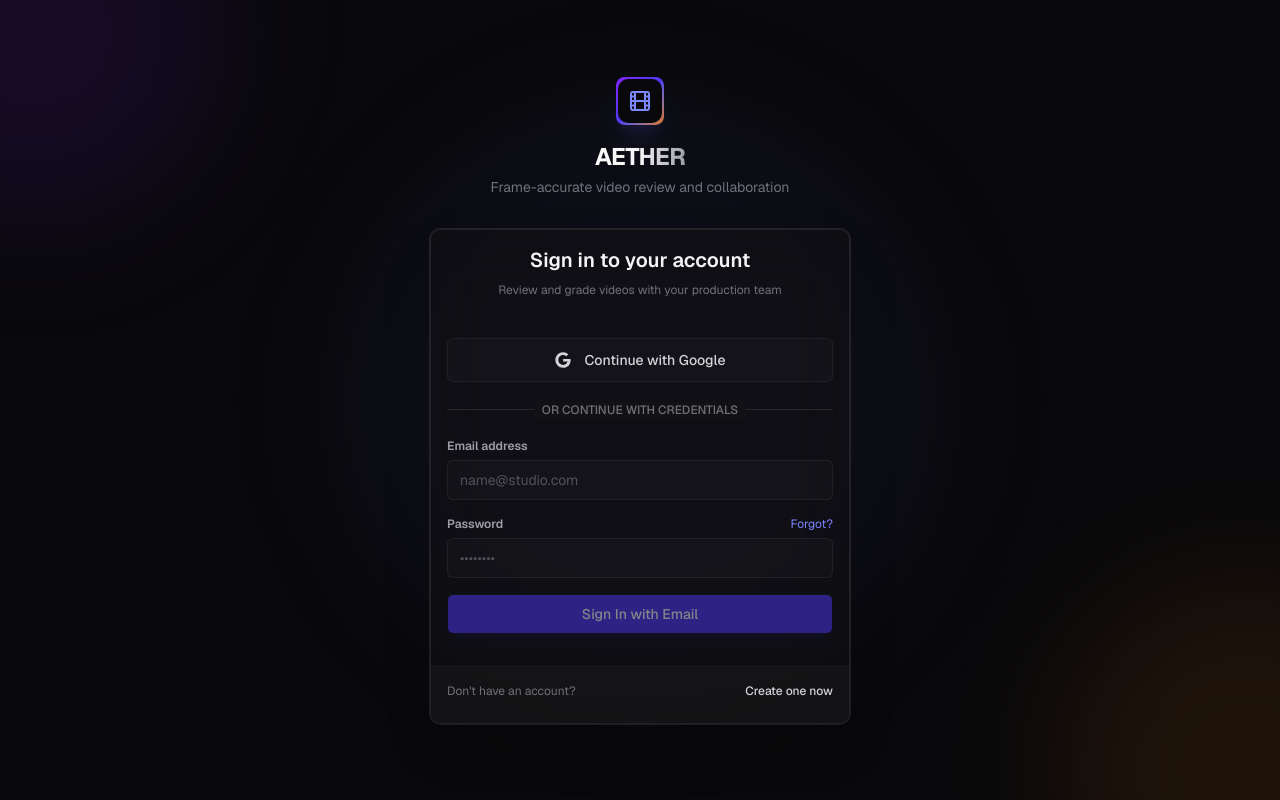
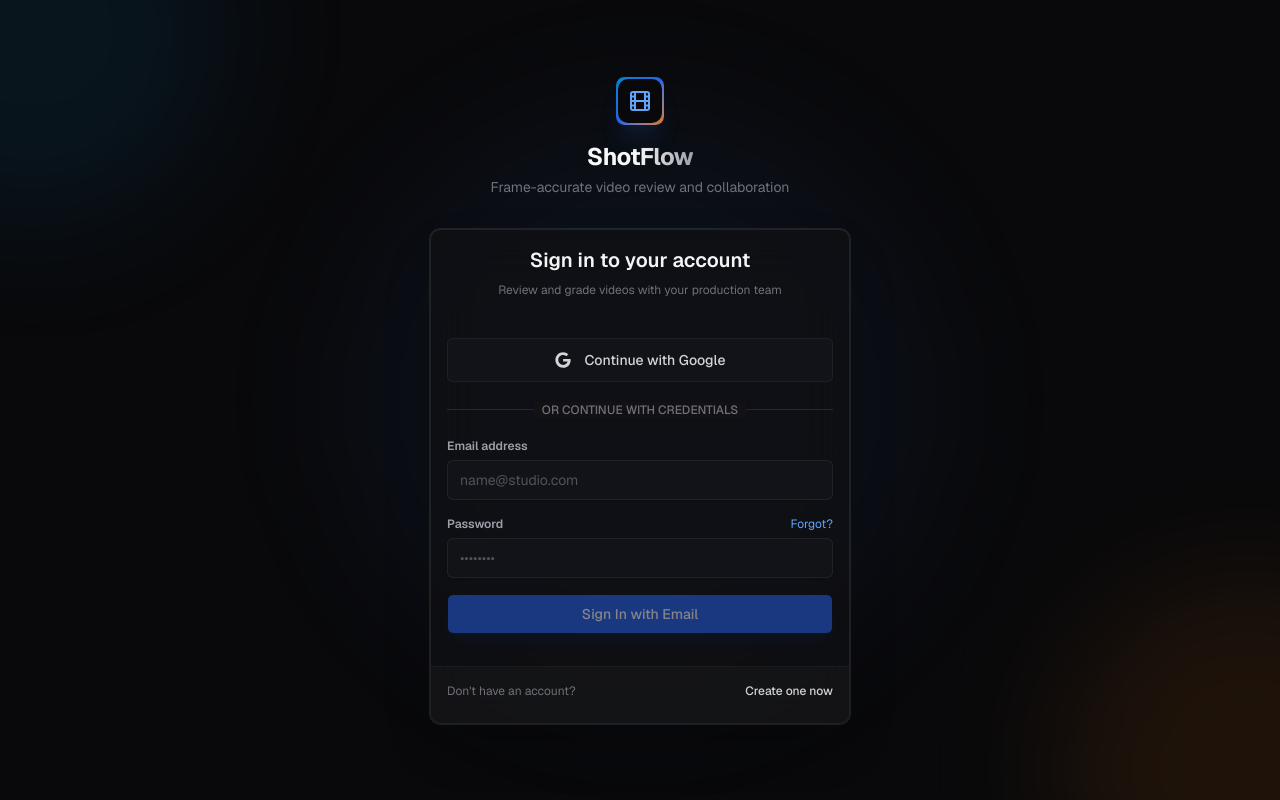
Before and after one commit to devaajay542k-cpu/frameio, a Next.js app: page /login in a window 1280 px wide. Built offline with nearby package versions, Linux system fonts and the light colour scheme; no server answers.

Commit message:
style fix

```diff
--- a/app/globals.css
+++ b/app/globals.css
@@ -44,6 +44,32 @@
   --radius-lg: var(--radius);
   --radius-xl: calc(var(--radius) * 1.4);
   --radius-2xl: calc(var(--radius) * 1.8);
+
+  /* Map Indigo to Blue */
+  --color-indigo-50: #eff6ff;
+  --color-indigo-100: #dbeafe;
+  --color-indigo-200: #bfdbfe;
+  --color-indigo-300: #93c5fd;
+  --color-indigo-400: #60a5fa;
+  --color-indigo-500: #3b82f6;
+  --color-indigo-600: #2563eb;
+  --color-indigo-700: #1d4ed8;
+  --color-indigo-800: #1e40af;
+  --color-indigo-900: #1e3a8a;
+  --color-indigo-950: #172554;
+
+  /* Map Violet to Sky */
+  --color-violet-50: #f0f9ff;
+  --color-violet-100: #e0f2fe;
+  --color-violet-200: #bae6fd;
+  --color-violet-300: #7dd3fc;
+  --color-violet-400: #38bdf8;
+  --color-violet-500: #0ea5e9;
+  --color-violet-600: #0284c7;
+  --color-violet-700: #0369a1;
+  --color-violet-800: #075985;
+  --color-violet-900: #0c4a6e;
+  --color-violet-950: #082f49;
 }
 
 :root {
@@ -64,21 +90,21 @@
   --destructive: oklch(0.577 0.245 27.325);
   --border: rgba(255,255,255,0.07);
   --input: rgba(255,255,255,0.07);
-  --ring: rgba(99,102,241,0.4);
-  --chart-1: #818cf8;
-  --chart-2: #6366f1;
-  --chart-3: #4f46e5;
-  --chart-4: #4338ca;
-  --chart-5: #3730a3;
+  --ring: rgba(59, 130, 246, 0.4);
+  --chart-1: #60a5fa;
+  --chart-2: #3b82f6;
+  --chart-3: #2563eb;
+  --chart-4: #1d4ed8;
+  --chart-5: #1e40af;
   --radius: 0.375rem;
   --sidebar: #0e0e0e;
   --sidebar-foreground: #a1a1a1;
-  --sidebar-primary: #6366f1;
+  --sidebar-primary: #3b82f6;
   --sidebar-primary-foreground: #fff;
   --sidebar-accent: #1a1a1a;
   --sidebar-accent-foreground: #ededed;
   --sidebar-border: rgba(255,255,255,0.07);
-  --sidebar-ring: rgba(99,102,241,0.4);
+  --sidebar-ring: rgba(59, 130, 246, 0.4);
 }
 
 .dark {
@@ -99,21 +125,21 @@
   --destructive: oklch(0.704 0.191 22.216);
   --border: rgba(255,255,255,0.07);
   --input: rgba(255,255,255,0.07);
-  --ring: rgba(99,102,241,0.4);
-  --chart-1: #818cf8;
-  --chart-2: #6366f1;
-  --chart-3: #4f46e5;
-  --chart-4: #4338ca;
-  --chart-5: #3730a3;
+  --ring: rgba(59, 130, 246, 0.4);
+  --chart-1: #60a5fa;
+  --chart-2: #3b82f6;
+  --chart-3: #2563eb;
+  --chart-4: #1d4ed8;
+  --chart-5: #1e40af;
   --radius: 0.375rem;
   --sidebar: #0e0e0e;
   --sidebar-foreground: #a1a1a1;
-  --sidebar-primary: #6366f1;
+  --sidebar-primary: #3b82f6;
   --sidebar-primary-foreground: #fff;
   --sidebar-accent: #1a1a1a;
   --sidebar-accent-foreground: #ededed;
   --sidebar-border: rgba(255,255,255,0.07);
-  --sidebar-ring: rgba(99,102,241,0.4);
+  --sidebar-ring: rgba(59, 130, 246, 0.4);
 }
 
 @layer base {
@@ -151,7 +177,7 @@
 
   /* Focus visible */
   :focus-visible {
-    outline: 2px solid rgba(99, 102, 241, 0.6);
+    outline: 2px solid rgba(59, 130, 246, 0.6);
     outline-offset: 2px;
   }
 }
--- a/app/layout.tsx
+++ b/app/layout.tsx
@@ -14,7 +14,7 @@
 });
 
 export const metadata: Metadata = {
-  title: "Aether | Frame.io Inspired Video Review & Collaboration",
+  title: "ShotFlow | Frame.io Inspired Video Review & Collaboration",
   description: "A premium, minimalist video review platform for production teams. Review frame-by-frame and leave timestamped feedback.",
 };
 
--- a/app/login/page.tsx
+++ b/app/login/page.tsx
@@ -164,7 +164,7 @@
             </div>
           </div>
           <h1 className="mt-4 text-2xl font-bold tracking-tight bg-gradient-to-r from-zinc-50 via-zinc-100 to-zinc-400 bg-clip-text text-transparent font-sans">
-            AETHER
+            ShotFlow
           </h1>
           <p className="mt-1 text-sm text-zinc-500">
             Frame-accurate video review and collaboration
@@ -185,8 +185,8 @@
           </CardHeader>
           <CardContent className="grid gap-4">
             {errorMsg && (
-              <div className="p-3 rounded-lg bg-red-500/10 border border-red-500/20 text-xs text-red-400 space-y-2">
-                <p>{errorMsg}</p>
+              <div className="p-3 rounded-lg bg-zinc-950/60 border border-zinc-800 border-l-2 border-l-red-500 text-xs text-zinc-300 space-y-2">
+                <p className="text-red-400/90 font-medium">{errorMsg}</p>
                 {showResend && (
                   <button
                     type="button"
@@ -200,8 +200,8 @@
               </div>
             )}
             {successMsg && (
-              <div className="p-3 rounded-lg bg-emerald-500/10 border border-emerald-500/20 text-xs text-emerald-400">
-                {successMsg}
+              <div className="p-3 rounded-lg bg-zinc-950/60 border border-zinc-800 border-l-2 border-l-emerald-500 text-xs text-zinc-300">
+                <p className="text-emerald-400/90 font-medium">{successMsg}</p>
               </div>
             )}
 
--- a/app/orgs/page.tsx
+++ b/app/orgs/page.tsx
@@ -141,10 +141,10 @@
 
             {/* Pending invites */}
             {pendingInvites.length > 0 && (
-              <div className="rounded-lg border border-indigo-500/20 bg-indigo-500/5 overflow-hidden">
-                <div className="px-4 py-3 border-b border-indigo-500/15 flex items-center gap-2">
+              <div className="rounded-lg border border-zinc-800 border-l-2 border-l-indigo-500 bg-zinc-950/40 overflow-hidden">
+                <div className="px-4 py-3 border-b border-zinc-850 flex items-center gap-2">
                   <Mail className="h-3.5 w-3.5 text-indigo-400" />
-                  <span className="text-xs font-medium text-indigo-300">
+                  <span className="text-xs font-medium text-[#ededed]">
                     {pendingInvites.length} pending invite{pendingInvites.length > 1 ? "s" : ""}
                   </span>
                 </div>
--- a/app/page.tsx
+++ b/app/page.tsx
@@ -31,7 +31,7 @@
 
         if (memberships && memberships.length > 0) {
           // If we have a stored organization preference, try to use it
-          const storedOrg = localStorage.getItem("aether_active_org");
+          const storedOrg = localStorage.getItem("shotflow_active_org");
           const matched = memberships.find(m => m.organization_id === storedOrg);
           if (matched) {
             router.push(`/organizations/${matched.organization_id}`);
--- a/components/navbar.tsx
+++ b/components/navbar.tsx
@@ -96,7 +96,7 @@
               <Film className="h-3.5 w-3.5 text-white" />
             </div>
             <span className="text-sm font-semibold text-[#ededed] tracking-tight">
-              Aether
+              ShotFlow
             </span>
           </button>
 
@@ -137,7 +137,7 @@
               <ChevronDown className="h-3 w-3 text-[#6b6b6b] group-hover:text-[#a1a1a1] transition-colors" />
             </DropdownMenuTrigger>
             <DropdownMenuContent
-              className="w-56 border-[rgba(255,255,255,0.08)] bg-[#141414] text-[#ededed] shadow-xl rounded-lg p-1"
+              className="w-56 border-[rgba(255,255,255,0.08)] bg-[#141414]/95 backdrop-blur-md text-[#ededed] shadow-2xl rounded-lg p-1"
               align="end"
             >
               <div className="px-2 py-1.5 mb-1">
--- a/components/ui/dropdown-menu.tsx
+++ b/components/ui/dropdown-menu.tsx
@@ -41,7 +41,7 @@
       >
         <MenuPrimitive.Popup
           data-slot="dropdown-menu-content"
-          className={cn("z-50 max-h-(--available-height) w-(--anchor-width) min-w-32 origin-(--transform-origin) overflow-x-hidden overflow-y-auto rounded-lg bg-popover p-1 text-popover-foreground shadow-md ring-1 ring-foreground/10 duration-100 outline-none data-[side=bottom]:slide-in-from-top-2 data-[side=inline-end]:slide-in-from-left-2 data-[side=inline-start]:slide-in-from-right-2 data-[side=left]:slide-in-from-right-2 data-[side=right]:slide-in-from-left-2 data-[side=top]:slide-in-from-bottom-2 data-open:animate-in data-open:fade-in-0 data-open:zoom-in-95 data-closed:animate-out data-closed:overflow-hidden data-closed:fade-out-0 data-closed:zoom-out-95", className )}
+          className={cn("z-50 max-h-(--available-height) w-(--anchor-width) min-w-32 origin-(--transform-origin) overflow-x-hidden overflow-y-auto rounded-lg bg-popover/95 backdrop-blur-md p-1 text-popover-foreground shadow-2xl border border-zinc-800/80 duration-100 outline-none data-[side=bottom]:slide-in-from-top-2 data-[side=inline-end]:slide-in-from-left-2 data-[side=inline-start]:slide-in-from-right-2 data-[side=left]:slide-in-from-right-2 data-[side=right]:slide-in-from-left-2 data-[side=top]:slide-in-from-bottom-2 data-open:animate-in data-open:fade-in-0 data-open:zoom-in-95 data-closed:animate-out data-closed:overflow-hidden data-closed:fade-out-0 data-closed:zoom-out-95", className )}
           {...props}
         />
       </MenuPrimitive.Positioner>
@@ -135,7 +135,7 @@
   return (
     <DropdownMenuContent
       data-slot="dropdown-menu-sub-content"
-      className={cn("w-auto min-w-[96px] rounded-lg bg-popover p-1 text-popover-foreground shadow-lg ring-1 ring-foreground/10 duration-100 data-[side=bottom]:slide-in-from-top-2 data-[side=left]:slide-in-from-right-2 data-[side=right]:slide-in-from-left-2 data-[side=top]:slide-in-from-bottom-2 data-open:animate-in data-open:fade-in-0 data-open:zoom-in-95 data-closed:animate-out data-closed:fade-out-0 data-closed:zoom-out-95", className )}
+      className={cn("w-auto min-w-[96px] rounded-lg bg-popover/95 backdrop-blur-md p-1 text-popover-foreground shadow-2xl border border-zinc-800/80 duration-100 data-[side=bottom]:slide-in-from-top-2 data-[side=left]:slide-in-from-right-2 data-[side=right]:slide-in-from-left-2 data-[side=top]:slide-in-from-bottom-2 data-open:animate-in data-open:fade-in-0 data-open:zoom-in-95 data-closed:animate-out data-closed:fade-out-0 data-closed:zoom-out-95", className )}
       align={align}
       alignOffset={alignOffset}
       side={side}
--- a/package.json
+++ b/package.json
@@ -4,7 +4,7 @@
   "private": true,
   "scripts": {
     "dev": "next dev --turbopack",
-    "build": "next build --turbopack",
+    "build": "next build",
     "start": "next start",
     "lint": "eslint"
   },
--- a/scripts/seed-test-users.mjs
+++ b/scripts/seed-test-users.mjs
@@ -36,7 +36,7 @@
 
 async function main() {
   console.log("═══════════════════════════════════════════");
-  console.log("  AETHER — Test User Seed Script");
+  console.log("  SHOTFLOW — Test User Seed Script");
   console.log("═══════════════════════════════════════════\n");
 
   // ────────────────────────────────────────────────────
```
Also changed, not shown: components/sidebar.tsx (+36 -18 lines).
